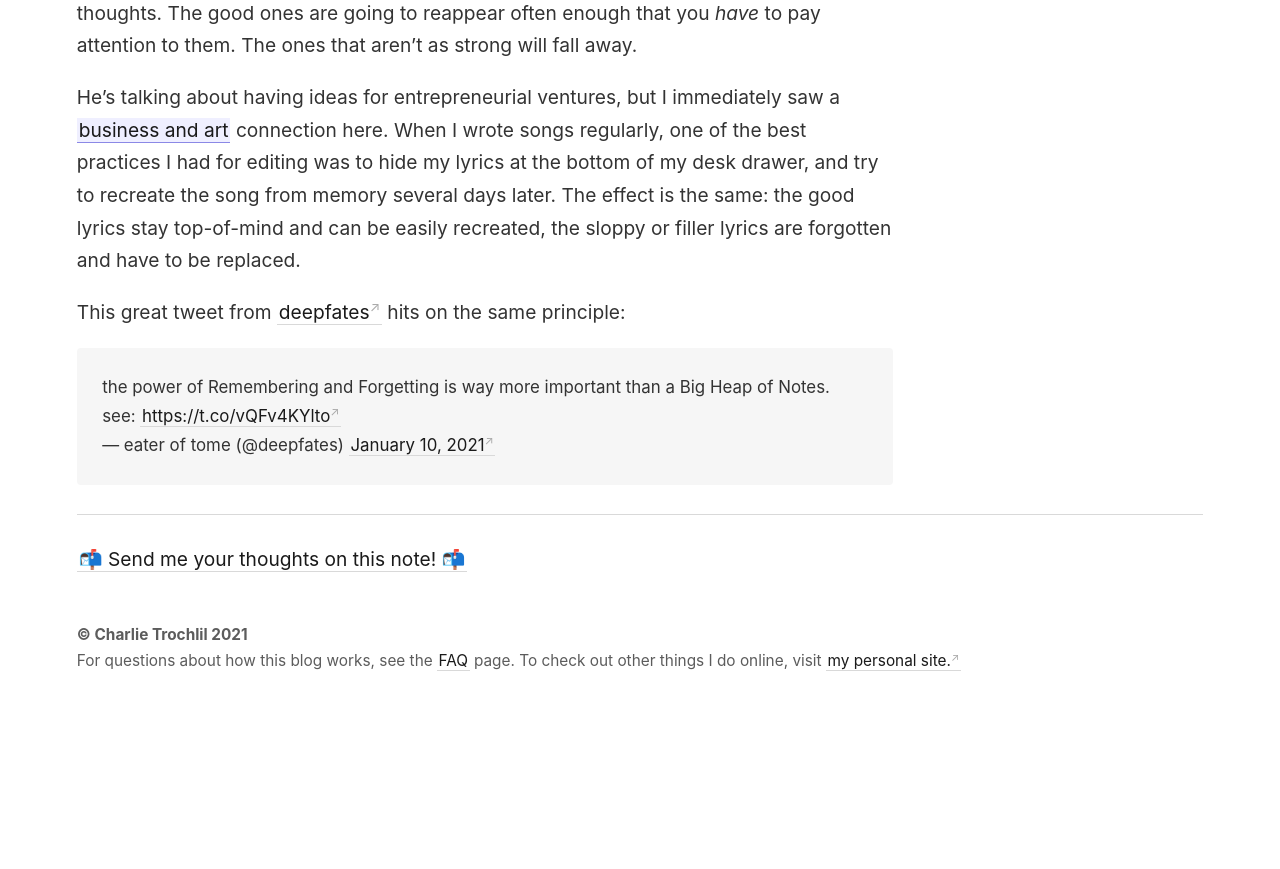
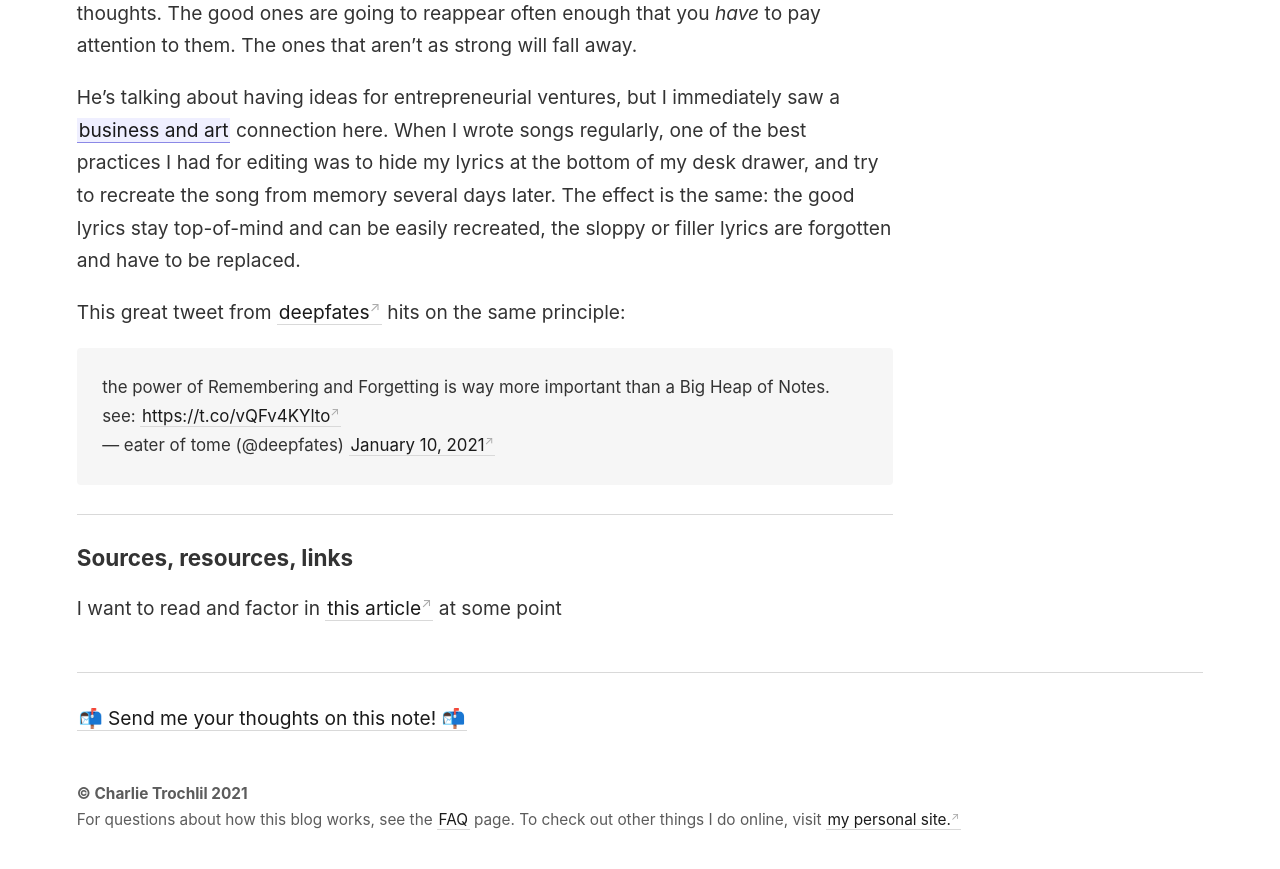
Before and after one commit to rhymeswithvocal/digital-garden, a Jekyll site: the page built from _notes/editing.md, in a window 1280 px wide and 900 px high, scrolled down 903 px. Shown: the top 869 px of the window. Built offline with Jekyll 4.4.1, drawn with Linux system fonts in a browser that asks for light colours; comment, search, counter and statistics services are not loaded; before the commit the page ends 1644 px from its top, so only the background shows below that.

Commit message:
wrote some notes

```diff
--- a/_notes/editing.md
+++ b/_notes/editing.md
@@ -22,3 +22,8 @@ He's talking about having ideas for entrepreneurial ventures, but I immediately
 This great tweet from [deepfates](https://twitter.com/deepfates) hits on the same principle:
 
 <blockquote class="twitter-tweet"><p lang="en" dir="ltr">the power of Remembering and Forgetting is way more important than a Big Heap of Notes. see: <a href="https://t.co/vQFv4KYlto">https://t.co/vQFv4KYlto</a></p>&mdash; eater of tome (@deepfates) <a href="https://twitter.com/deepfates/status/1348072196153831425?ref_src=twsrc%5Etfw">January 10, 2021</a></blockquote> <script async src="https://platform.twitter.com/widgets.js" charset="utf-8"></script>
+
+---
+### Sources, resources, links
+
+I want to read and factor in [this article](https://boingboing.net/2021/01/19/writing-lessons-from-tom-stoppards-script-doctoring-on-indiana-jones-and-the-last-crusade.html) at some point
```
Also changed, not shown: _notes/faking-it.md (+2 -0 lines), _notes/js.md (added, +3 -0 lines), _notes/lessons-on-this-site.md (+2 -0 lines), assets/faking.png (added).
